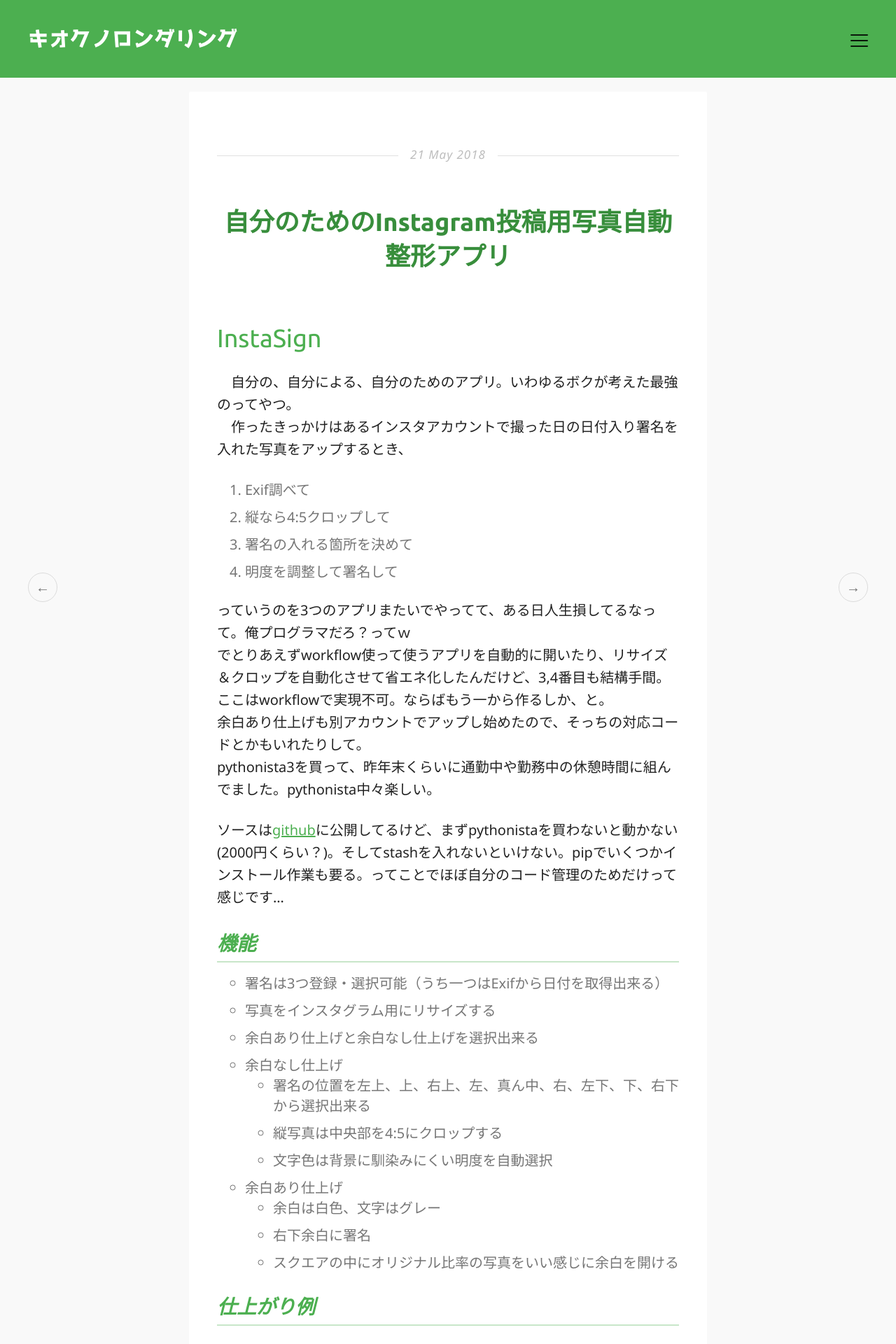
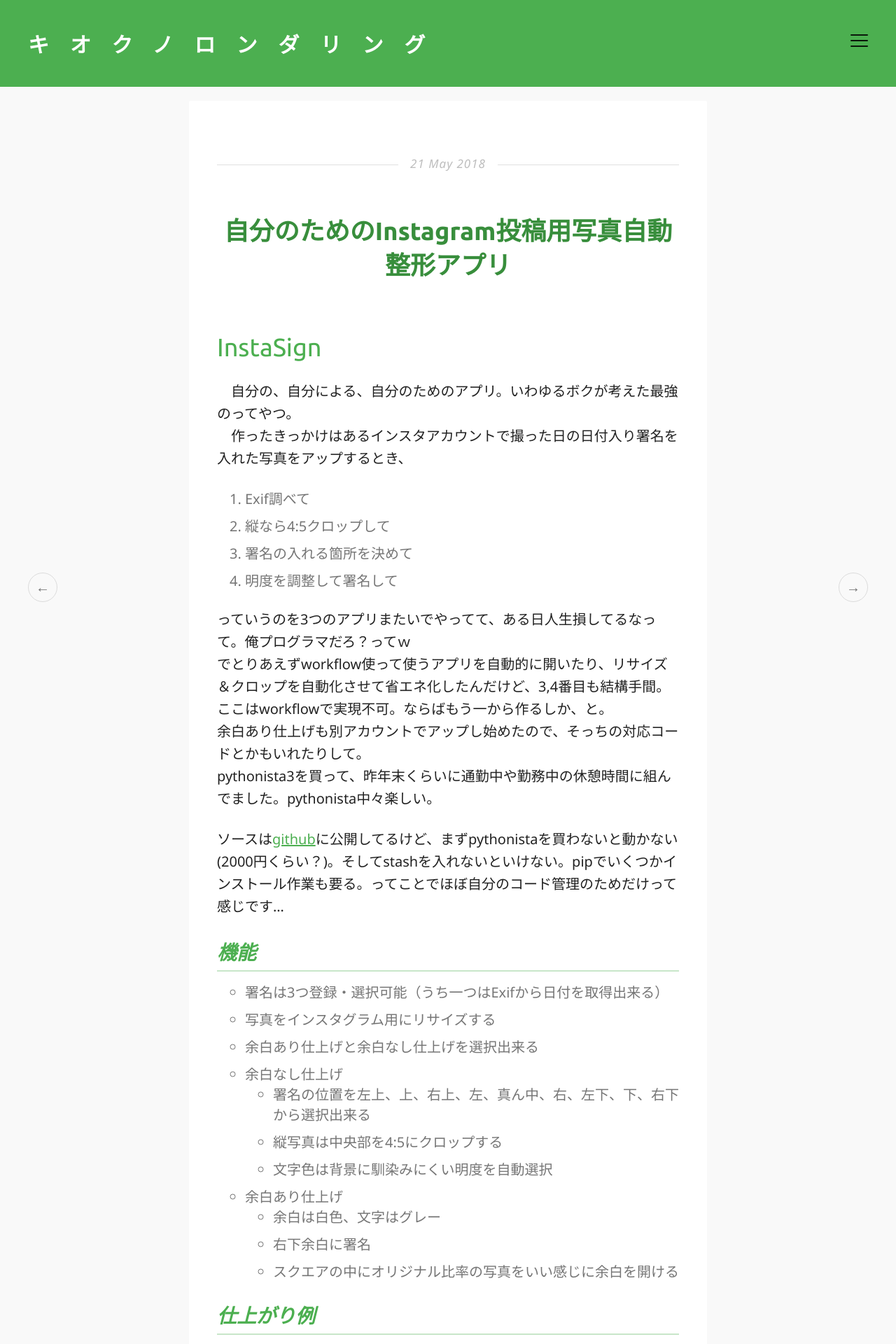
Before and after one commit to marksard/marksard.github.io, a Jekyll site: the page built from _posts/2018-05-21-instasign.markdown, in a window 1280 px wide. Shown: the top 1920 px of the page at 70% size. Built offline with Jekyll 4.4.1, drawn with Linux system fonts in a browser that asks for light colours; some web fonts are replaced.

Commit message:
[update]change fonts

```diff
--- a/_layouts/default.html
+++ b/_layouts/default.html
@@ -26,16 +26,6 @@
     {% else %}
       {% include link_default.html %}
     {% endif %}
-
-    <style type="text/css">
-      @font-face {
-        font-family: "lightnovelpop";
-        src: url("https://marksard.github.io/fonts/lightnovelpop.woff")  format('woff');
-      }
-      .headerspecialfonts {
-        font-family: "lightnovelpop";
-      }
-    </style>
   </head>
 
   <body>
@@ -90,13 +80,20 @@
           <li><a href="{{ site.baseurl }}/feed.xml">RSS Feed</a></li>
         </ul>
       </nav>
+      <nav>
+        <h6>謝辞</h6>
+        <ul>
+          <li style="font-family:'851letrogo_007';"><a href="http://pm85122.onamae.jp/851letrogopage.html">851レトロゴ やごいにーにー</a></li>
+          <li style="font-family:'Senobi-Gothic-Regular';"><a href="http://modi.jpn.org/font_senobi.php">せのびゴシック 倒神神倒</a></li>
+        </ul>
+      </nav>
     </div>
 
     <div class="site-wrapper">
 
       <header>
         <div class="h-wrap">
-          <h1 class="headerspecialfonts title "><a href="{{ site.baseurl | split:'/' | join:'/' | append:'/'  }}" title="Back to Homepage">{{ site.name }}</a></h1>
+          <h1 class="title "><a href="{{ site.baseurl | split:'/' | join:'/' | append:'/'  }}" title="Back to Homepage">{{ site.name }}</a></h1>
           <a class="menu-icon" title="Open Bio"><span class="lines"></span></a>
         </div>
       </header>
--- a/_scss/base/_your_font_family.scss
+++ b/_scss/base/_your_font_family.scss
@@ -1,4 +1,17 @@
+@font-face {
+    font-family: "lightnovelpop";
+        src: url("https://marksard.github.io/fonts/lightnovelpop.woff")  format('woff');
+}
+@font-face {
+    font-family: "851letrogo_007";
+        src: url("https://marksard.github.io/fonts/851letrogo_007.ttf");
+}
+@font-face {
+    font-family: "Senobi-Gothic-Regular";
+        src: url("https://marksard.github.io/fonts/Senobi-Gothic-Regular.ttf");
+}
+
 //Webfont https://www.google.com/fonts
-$font-family:       'Ubuntu', Arial, Helvetica, sans-serif;
+$font-family:       'Senobi-Gothic-Regular', 'Ubuntu', Arial, Helvetica, sans-serif;
 $variant-family:    'Noto Sans', Arial, Helvetica, sans-serif;
 $code-family:       'Ubuntu Mono', "Courier New", Courier, monospace;
--- a/_scss/partials/_header.scss
+++ b/_scss/partials/_header.scss
@@ -7,11 +7,13 @@ header {
   @extend %padding-large;
 
   h1.title {
+    font-family: "851letrogo_007";
+    letter-spacing: 1em;
     display: inline-block;
     margin: 0;
     padding: 0;
     font-size: 150%;
-    font-weight: bold;
+    // font-weight: bold;
     a {
       color: white;
       text-decoration: none;
```
